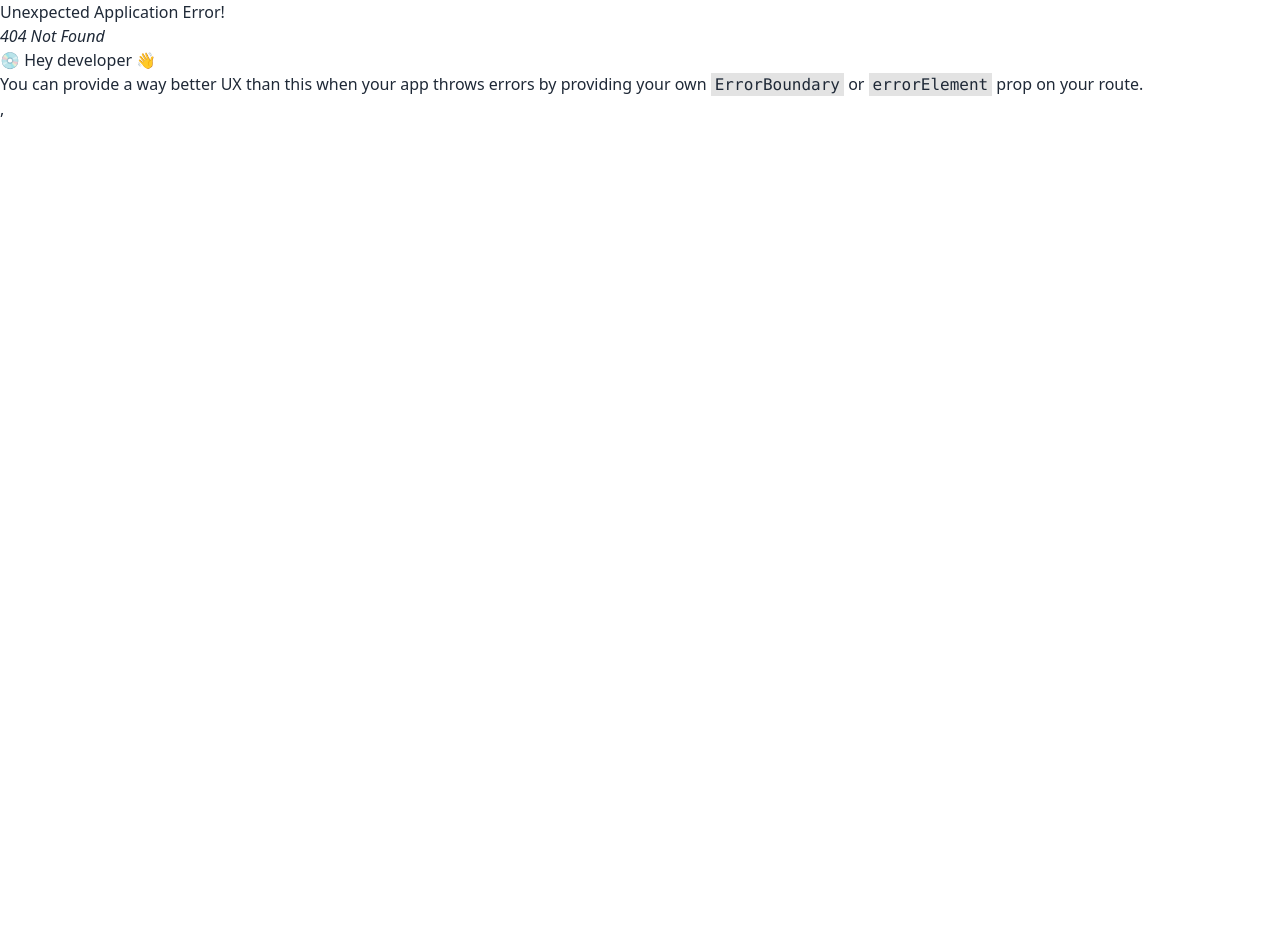
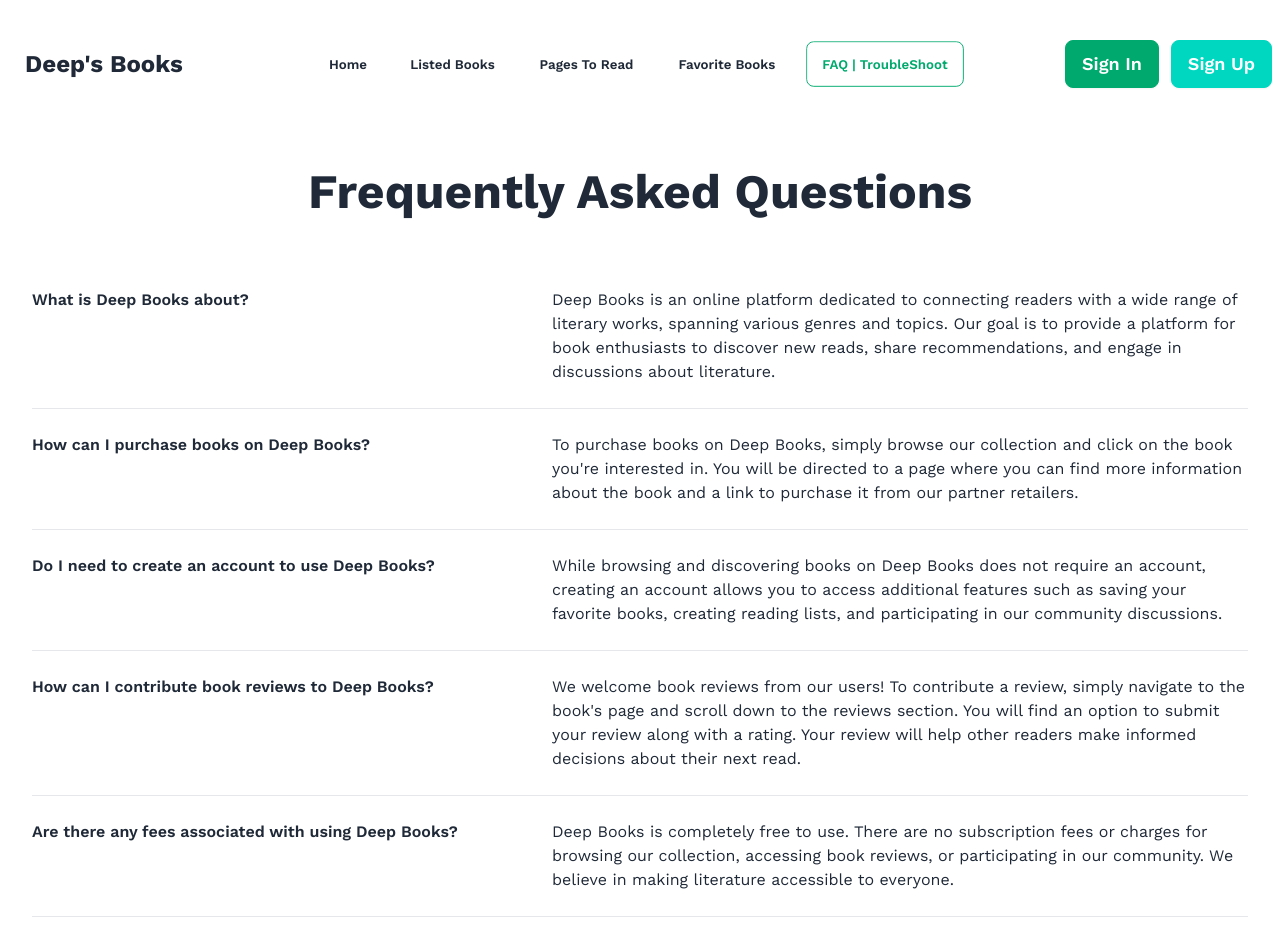
Before and after one commit to DeepsEffect/deep-books, a React (Vite) app: page /faq in a window 1280 px wide. Before the commit this address had no page. Shown: the top 944 px of the page. Before the commit the page ends 800 px from the top, so only its background shows below. Built offline with nearby package versions, Linux system fonts and the light colour scheme; a web font is replaced by a local one.

Commit message:
favicon and faq page added

```diff
--- a/index.html
+++ b/index.html
@@ -2,9 +2,9 @@
 <html lang="en" data-theme="light">
   <head>
     <meta charset="UTF-8" />
-    <link rel="icon" type="image/svg+xml" href="/vite.svg" />
+    <link rel="icon" type="image/svg+xml" href="/book.ico" />
     <meta name="viewport" content="width=device-width, initial-scale=1.0" />
-    <title>Deep's Books</title>
+    <title>Deep Books</title>
   </head>
   <body>
     <div id="root"></div>
--- /dev/null
+++ b/src/Components/Faq.jsx
@@ -0,0 +1,63 @@
+const Faq = () => {
+  return (
+    <section className="dark:bg-gray-100 dark:text-gray-800 mt-8">
+      <div className="container flex flex-col justify-center px-4 py-8 mx-auto md:p-8">
+        <h2 className="mb-12 text-4xl font-bold leading-none text-center sm:text-5xl">
+          Frequently Asked Questions
+        </h2>
+        <div className="divide-y dark:divide-gray-300">
+          <div className="py-6 space-y-2 md:grid md:grid-cols-12 md:gap-8 md:space-y-0">
+            <h3 className="font-semibold md:col-span-5">
+            What is Deep Books about?
+            </h3>
+            <p className="md:pl-0 md:col-span-7">
+            Deep Books is an online platform dedicated to connecting readers with a wide range of literary works, spanning various genres and topics. Our goal is to provide a platform for book enthusiasts to discover new reads, share recommendations, and engage in discussions about literature.
+            </p>
+          </div>
+          <div className="py-6 space-y-2 md:grid md:grid-cols-12 md:gap-8 md:space-y-0">
+            <h3 className="font-semibold md:col-span-5">
+            How can I purchase books on Deep Books?
+            </h3>
+            <p className="md:pl-0 md:col-span-7">
+            To purchase books on Deep Books, simply browse our collection and click on the book you're interested in. You will be directed to a page where you can find more information about the book and a link to purchase it from our partner retailers.
+            </p>
+          </div>
+          <div className="py-6 space-y-2 md:grid md:grid-cols-12 md:gap-8 md:space-y-0">
+            <h3 className="font-semibold md:col-span-5">
+            Do I need to create an account to use Deep Books?
+            </h3>
+            <p className="md:pl-0 md:col-span-7">
+            While browsing and discovering books on Deep Books does not require an account, creating an account allows you to access additional features such as saving your favorite books, creating reading lists, and participating in our community discussions.
+            </p>
+          </div>
+          <div className="py-6 space-y-2 md:grid md:grid-cols-12 md:gap-8 md:space-y-0">
+            <h3 className="font-semibold md:col-span-5">
+            How can I contribute book reviews to Deep Books?
+            </h3>
+            <p className="md:pl-0 md:col-span-7">
+            We welcome book reviews from our users! To contribute a review, simply navigate to the book's page and scroll down to the reviews section. You will find an option to submit your review along with a rating. Your review will help other readers make informed decisions about their next read.
+            </p>
+          </div>
+          <div className="py-6 space-y-2 md:grid md:grid-cols-12 md:gap-8 md:space-y-0">
+            <h3 className="font-semibold md:col-span-5">
+            Are there any fees associated with using Deep Books?
+            </h3>
+            <p className="md:pl-0 md:col-span-7">
+            Deep Books is completely free to use. There are no subscription fees or charges for browsing our collection, accessing book reviews, or participating in our community. We believe in making literature accessible to everyone.
+            </p>
+          </div>
+          <div className="py-6 space-y-2 md:grid md:grid-cols-12 md:gap-8 md:space-y-0">
+            <h3 className="font-semibold md:col-span-5">
+            How can I contact Deep Books for support or inquiries?
+            </h3>
+            <p className="md:pl-0 md:col-span-7">
+            If you have any questions, feedback, or need support, you can reach out to us through our contact page. We strive to provide excellent customer service and will respond to your inquiries as soon as possible.
+            </p>
+          </div>
+        </div>
+      </div>
+    </section>
+  );
+};
+
+export default Faq;
--- a/src/Components/Nav.jsx
+++ b/src/Components/Nav.jsx
@@ -41,7 +41,7 @@ const Nav = () => {
         </Link>
       </div>
       <div className="navbar-center hidden lg:flex">
-        <ul className="menu menu-horizontal px-1 text-[#131313] text-base font-normal space-x-4">
+        <ul className="menu menu-horizontal px-1 text-[#131313] text-base font-normal space-x-2">
           <NavLink
             to={"/"}
             className={({ isActive }) =>
@@ -82,6 +82,16 @@ const Nav = () => {
           >
             Favorite Books
           </NavLink>
+          <NavLink
+            to={"/faq"}
+            className={({ isActive }) =>
+              isActive
+                ? "btn btn-outline btn-success"
+                : "btn btn-outline border-none"
+            }
+          >
+            FAQ | TroubleShoot
+          </NavLink>
         </ul>
       </div>
       <div className="navbar-end space-x-3">
--- a/src/main.jsx
+++ b/src/main.jsx
@@ -13,6 +13,7 @@ import toast, { Toaster } from "react-hot-toast";
 import ReadBooks from "./Components/ReadBooks";
 import Wishlist from "./Components/Wishlist";
 import FavoriteBooks from "./Pages/FavoriteBooks";
+import Faq from "./Components/Faq";
 const router = createBrowserRouter([
   {
     path: "/",
@@ -46,6 +47,10 @@ const router = createBrowserRouter([
         element: <FavoriteBooks></FavoriteBooks>
       },
       {
+        path: '/faq',
+        element: <Faq></Faq>
+      },
+      {
         path: "/bookDetails/:bookId",
         element: <BookDetails></BookDetails>,
         loader: () => fetch("/books.json"),
```
Also changed, not shown: 1 other file (tests, documents, lock files or other folders).
